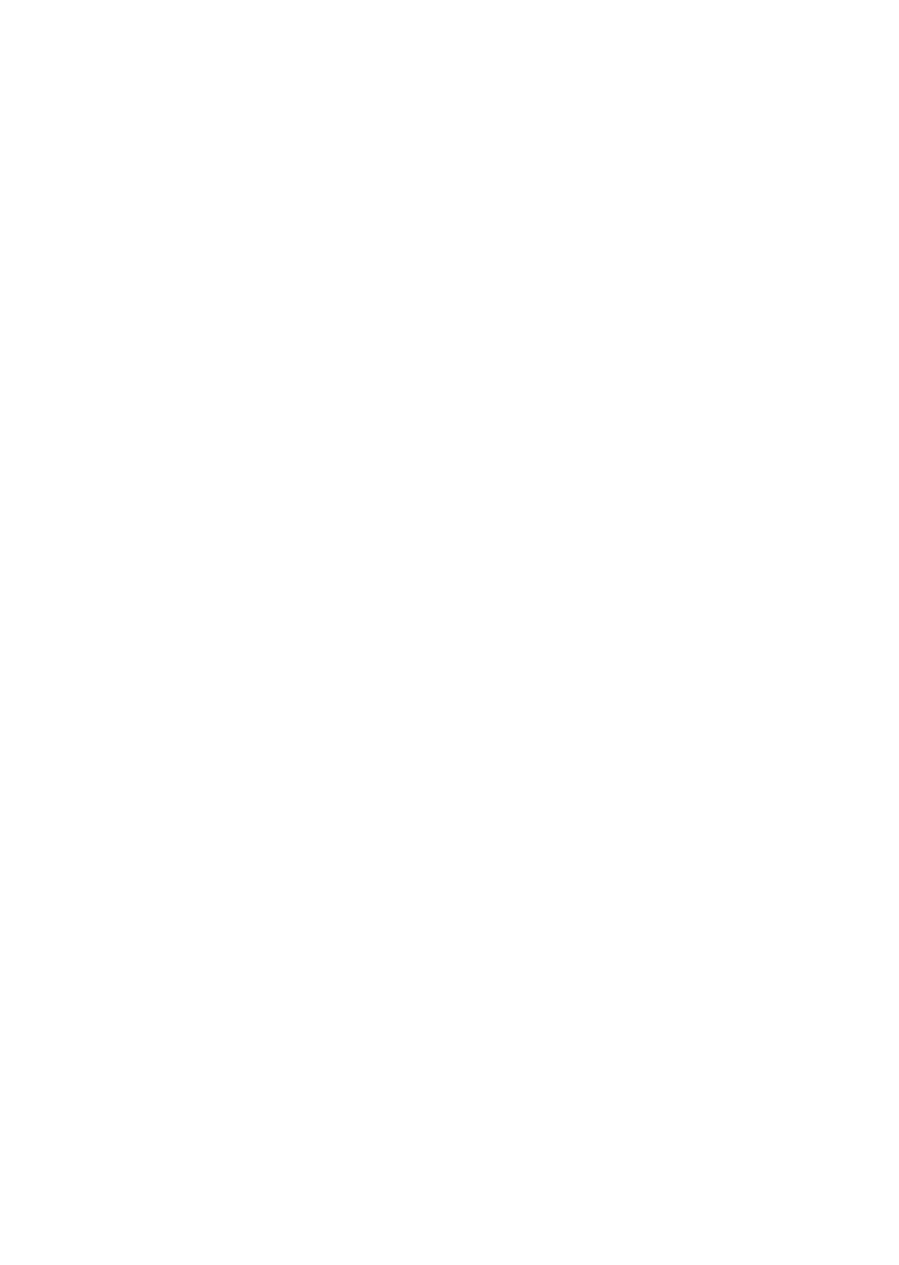
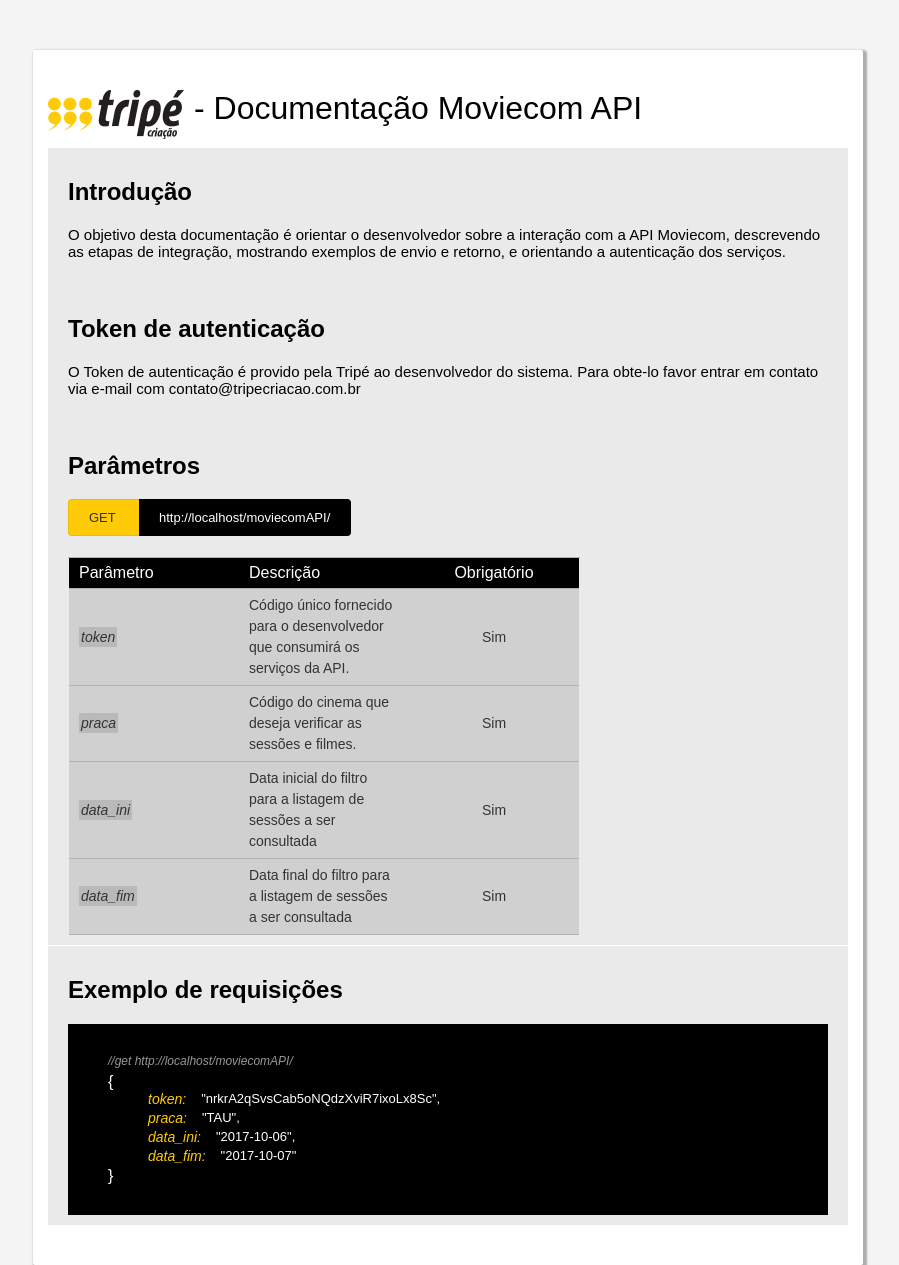
Before and after one commit to wendersoncard/MoviecomAPI, a PHP site: page /moviecomAPI/documentation/index.php in a window 1280 px wide. Before the commit the part shown is empty. Shown: the whole page, without its empty margins (287-1186 px from the left). Before the commit the page ends 800 px from the top, so only its background shows below. Run offline with PHP 8.4, Linux system fonts and the light colour scheme.

Commit message:
Gerar json de retorno + início da documentação

```diff
--- /dev/null
+++ b/documentation/index.php
@@ -0,0 +1,91 @@
+<!DOCTYPE html>
+<html>
+<head>
+  <title>Documentação Moviecom API</title>
+  <link rel="stylesheet" href="style.css">
+</head>
+<body>
+  <div id="sideMenu"></div>
+  <div id="body">
+    <img src="logo.png"> <h1>- Documentação Moviecom API</h1>
+
+    <div class="clearAll"></div>
+
+    <section>
+      <h2>Introdução</h2>
+      <p>
+        O objetivo desta documentação é orientar o desenvolvedor sobre a interação com a API Moviecom, descrevendo as etapas de integração, mostrando exemplos de envio e retorno, e orientando a autenticação dos serviços.
+      </p>
+    </section>
+
+    <section>
+      <h2>Token de autenticação</h2>
+      <p>
+        O Token de autenticação é provido pela Tripé ao desenvolvedor do sistema. Para obte-lo favor entrar em contato via e-mail com contato@tripecriacao.com.br
+      </p>
+    </section>
+
+    <section>
+      <h2>Parâmetros</h2>
+
+      <div class="methodUrl">
+        <div>GET</div>
+        <div>http://localhost/moviecomAPI/</div>
+      </div>
+
+      <div class="clearAll"></div>
+
+      <div class="table">
+        <div class="tableHeader">
+          <div class="tr">
+            <label>Parâmetro</label>
+            <label>Descrição</label>
+            <label class="center">Obrigatório</label>
+          </div>
+        </div>
+        <div class="tableBody">
+          <div class="tr">
+            <label><font>token</font></label>
+            <label>Código único fornecido para o desenvolvedor que consumirá os serviços da API.</label>
+            <label class="center">Sim</label>
+          </div>
+
+          <div class="tr">
+            <label><font>praca</font></label>
+            <label>Código do cinema que deseja verificar as sessões e filmes.</label>
+            <label class="center">Sim</label>
+          </div>
+
+          <div class="tr">
+            <label><font>data_ini</font></label>
+            <label>Data inicial do filtro para a listagem de sessões a ser consultada</label>
+            <label class="center">Sim</label>
+          </div>
+
+          <div class="tr">
+            <label><font>data_fim</font></label>
+            <label>Data final do filtro para a listagem de sessões a ser consultada</label>
+            <label class="center">Sim</label>
+          </div>
+
+        </div>
+      </div>
+    </section>
+
+    <div class="clearAll"></div>
+
+    <section>
+      <h2>Exemplo de requisições</h2>
+      <div class="code">
+        <span class="comment">//get http://localhost/moviecomAPI/</span>
+        <span class="choma">{</span>
+        <span class="name">token: </span><span class="value">"nrkrA2qSvsCab5oNQdzXviR7ixoLx8Sc",</span>
+        <span class="name">praca: </span><span class="value">"TAU",</span>
+        <span class="name">data_ini: </span><span class="value">"2017-10-06",</span>
+        <span class="name">data_fim: </span><span class="value">"2017-10-07"</span>
+        <span class="choma">}</span>
+      </div>
+    </section>
+  </div>
+</body>
+</html>
--- /dev/null
+++ b/documentation/style.css
@@ -0,0 +1,170 @@
+body{
+	padding: 0;
+	margin: 0;
+	background: #f4f4f4;
+	font-family: "Arial";
+}
+
+.clearAll{
+	width: 100%;
+	clear: both;
+	height: 1px;
+}
+
+#sideMenu{
+	float: left;
+	width: 250px;
+	background: #fff;
+	min-height: 100px;
+	margin-left: 20px;
+	margin-top: 50px;
+}
+
+#body{
+	float: left;
+	width: 800px;
+	min-height: 300px;
+	background: #fff;
+	margin-top: 50px;
+	box-shadow: 2px 2px 2px 2px #adadad;
+	margin-left: 50px;
+	padding: 40px 15px;
+	border-radius: 2px;
+	/*color: #fff;*/
+}
+
+#body img{
+    float: left;
+    margin-right: 10px;
+}
+
+#body p{
+	font-size: 15px;
+}
+
+#body h1{
+	margin: 0 0 20px 0;
+	font-weight: normal;
+}
+
+#body section{
+	background: #eaeaea;
+	padding: 10px 20px;
+	overflow: hidden;
+}
+
+#body .methodUrl{
+	color: #333;
+	margin-bottom: 20px;
+	overflow: hidden;
+}
+
+#body .methodUrl div{
+	float: left;
+	font-size: 13px;
+	padding: 10px 20px;
+}
+
+#body .methodUrl div:first-child{
+    width: 30px;
+    border-top-left-radius: 4px;
+    border-bottom-left-radius: 4px;
+    background: #ffcb08;
+    border: solid 1px #ecbd07;
+    border-right: none;
+}
+
+#body .methodUrl div:last-child{
+	background: #000000;
+	color: #fff;
+	border-top-right-radius: 4px;
+    border-bottom-right-radius: 4px;
+    border: solid 1px #000;
+    border-left: none;
+}
+
+#body .table{
+	width: 510px;
+	border: solid 1px #b3b2b2;
+	border-bottom: none;
+}
+
+#body .table .tableHeader,
+#body .table .tableBody,
+#body .table .tr{
+	width: 510px;
+	float: left;
+	clear: both;
+}
+
+#body .table .tr{
+	border-bottom: solid 1px #b3b2b2;
+}
+
+#body .table label{
+	margin-right: 10px;
+	width: 150px;
+	display: table-cell;
+	padding: 6px 10px;
+}
+
+#body .table label.center{
+	text-align: center;
+}
+
+#body .tableHeader{
+	background: #000;
+	color: #fff;
+}
+
+#body .table .tableBody label{
+	color: #333;
+    background: #d0d0d0;
+    vertical-align: middle;
+    font-size: 14px;
+    line-height: 21px;
+}
+
+#body .table font{
+	background: #b9b9b9;
+    padding: 2px;
+    font-style: italic;
+    font-size: 14px;
+}
+
+#body div.code{
+	background: #000;
+	overflow: hidden;
+	padding: 30px 40px;
+}
+
+#body div.code span{
+	color: #fff;
+	float: left;
+}
+
+#body div.code span.comment{
+	font-style: italic;
+    color: #989898;
+    font-size: 12px;
+    margin-bottom: 5px;
+}
+
+#body div.code span.name{
+    clear: left;
+    margin-left: 40px;
+    font-style: italic;
+    color: #ffcb08;
+    font-size: 14px;
+    margin-bottom: 3px;
+}
+
+#body div.code span.choma{
+	clear: both;
+}
+
+#body div.code span.value{
+	margin-left: 15px;
+	color: #ffffff;
+	font-size: 13px;
+}
--- a/index.php
+++ b/index.php
@@ -1,4 +1,12 @@
 <?php
+
+$db_host  = "107.170.68.250";
+$db_name  = "wordpress";
+$db_id    = "moviecom";
+$db_pass  = "cumbaca@#";
+
+$cn = mysqli_connect($db_host, $db_id, $db_pass, $db_name);
+
 function anti_injection($sql){
    // remove palavras que contenham sintaxe sql
    $sql = str_replace("from", "", $sql);
@@ -27,4 +35,135 @@ function anti_injection($sql){
    return $sql;
 }
 
+header('Content-Type: application/json; charset=utf-8');
+
+if
+(
+   (!isset($_GET['praca']) || trim($_GET['praca']) == "") ||
+   (!isset($_GET['data_fim']) || trim($_GET['data_fim']) == "") ||
+   (!isset($_GET['data_fim']) || trim($_GET['data_ini']) == "")
+
+){
+   echo 'É necessário enviar os parâmetros de data início, data fim e código da praça';
+}
+else{
+   $praca = anti_injection($_GET['praca']);
+   $dataIni = anti_injection($_GET['data_ini']);
+   $dataFim = anti_injection($_GET['data_fim']);
+
+   $d1 = strtotime($dataIni);
+   $d2 = strtotime($dataFim);
+
+   $dias_diferenca = ((($d2 - $d1)/60)/60)/24;
+   if($dias_diferenca > 60){
+      echo 'Número máximo de dias disponíveis para consulta é de 60 dias.';
+      return false;
+   }
+
+   mysqli_query($cn, 'SET CHARACTER SET utf8');
+
+   $query_filmes = "SELECT distinct(IDFILMEPAI_DESC) FROM sys_programacao WHERE CODPRACA = '$praca' AND DATASESSAO > '$dataIni' AND DATASESSAO < '$dataFim' ORDER BY IDFILMEPAI_DESC";
+   $result_filmes = mysqli_query($cn, $query_filmes);
+
+   $programacao = array();
+   $programacao['praca'] = $praca;
+
+   while($row = mysqli_fetch_assoc($result_filmes)){
+
+      $nome_filme = $row['IDFILMEPAI_DESC'];
+
+      $query = "SELECT * FROM sys_programacao WHERE CODPRACA = '$praca' AND DATASESSAO > '$dataIni 00:00:00' AND DATASESSAO < '$dataFim 00:00:00' AND IDFILMEPAI_DESC = '$nome_filme' ORDER BY IDFILMEPAI_DESC, DATASESSAO";
+
+      $result = mysqli_query($cn, $query);
+
+      //sessoes
+      $horarios = array();
+
+      $codigo_csn = "";
+
+      while($row1 = mysqli_fetch_assoc($result)){
+
+         //tipo
+         $tipo = "";
+         $tipoCod = $row1['DUBLADO'].$row1['LEGENDADO'].$row1['TRESD']; //bool dub leg 3d
+
+         if ($tipoCod == "100"){
+               $tipo = 'DUB';
+         }
+         else if ($tipoCod == "010"){
+            $tipo = 'LEG';
+         }
+         else if ($tipoCod == "101"){
+            $tipo = 'DUB 3D';
+         }
+         else if ($tipoCod == "011"){
+            $tipo = 'LEG 3D';
+         }
+         else if ($tipoCod == "000"){
+            $tipo = 'NACIONAL';
+         }
+
+         //dia / hora
+         $data = split(' ', $row1['DATASESSAO']);
+         $dia = $data[0];
+         $hora = $data[1];
+
+
+         $horarios[] = array(
+             'sessao' => array(
+                    'tipo' =>  $tipo,
+                    'dia' => $dia,
+                    'hora' => $hora,
+                    'sala' => substr($row1['CODSALA'], 4),
+                    'ticket_sessao' => 'http://moviecom.com.br/vendasessao/?idprog='.$row1['IDPROG'].'&praca='.$praca
+                 )
+         );
+
+         //codigo csn
+         $codigo_csn = $row1['IDFILMEPAI'];
+      }
+      //fim sessoes
+
+
+      //get post id
+      $post_id_query = mysqli_query($cn, "SELECT * FROM wp_postmeta where meta_value = $codigo_csn and meta_key = 'codigo_csn'");
+      $post_id = mysqli_fetch_row($post_id_query)[1];
+
+      //get post
+      $post = mysqli_query($cn, "SELECT * FROM wp_posts where id = $post_id");
+
+      //get sinopse
+      $sinopse = mysqli_fetch_row($post)[4];
+
+      //get cartaz
+      $query_cartaz = mysqli_query($cn, "SELECT * FROM wp_posts WHERE post_parent = '$post_id' AND post_type = 'attachment'");
+      $cartaz = mysqli_fetch_row($query_cartaz)[18];
+
+      //get censura
+      $query_censura = mysqli_query($cn, "SELECT * FROM wp_postmeta where meta_key = 'censura' and post_id = '$post_id'");
+      $censura = mysqli_fetch_row($query_censura)[3];
+
+      //get trailer
+      $query_trailer = mysqli_query($cn, "SELECT * FROM wp_postmeta where meta_key = 'trailer' and post_id = '$post_id'");
+      $trailer = mysqli_fetch_row($query_trailer)[3];
+
+      //cria json final do filme
+      $programacao['filmes'][] = array (
+           'filme' => array(
+           'titulo' => $row['IDFILMEPAI_DESC'],
+           'cartaz' => $cartaz,
+           'sinopse' => $sinopse,
+           'censura' => $censura,
+           'trailer' => $trailer,
+           'ticket_filme' => 'http://moviecom.com.br/vendafilme/?praca='.$praca.'&idfilme='.$codigo_csn,
+           'horarios' => $horarios,
+           )
+      );
+   }
+
+
+   print(json_encode($programacao, JSON_PRETTY_PRINT));
+   print(json_encode($programacao, JSON_UNESCAPED_UNICODE)); //pros caracter especial funcionar
+}
+
 ?>
```
Also changed, not shown: documentation/logo.png (added).
